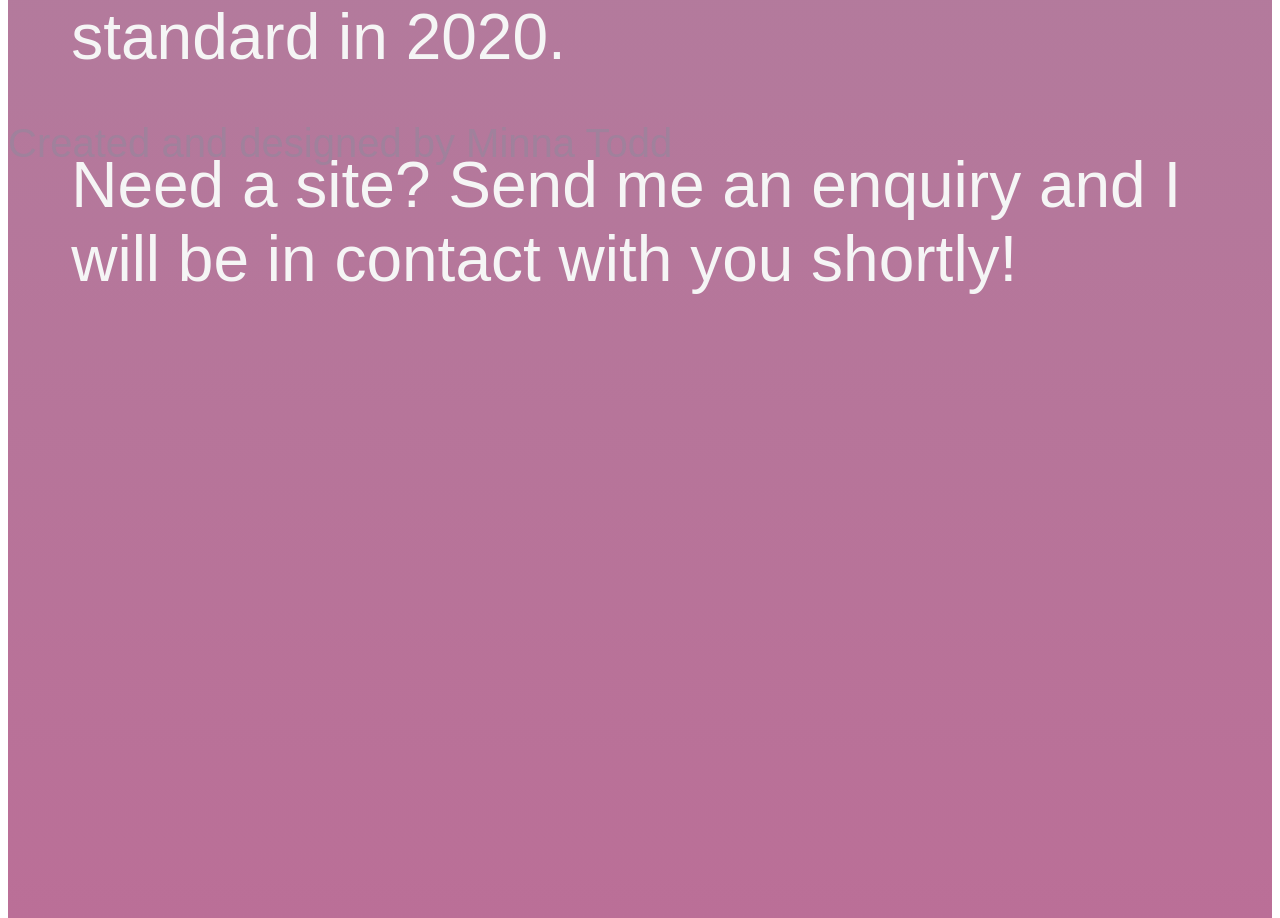
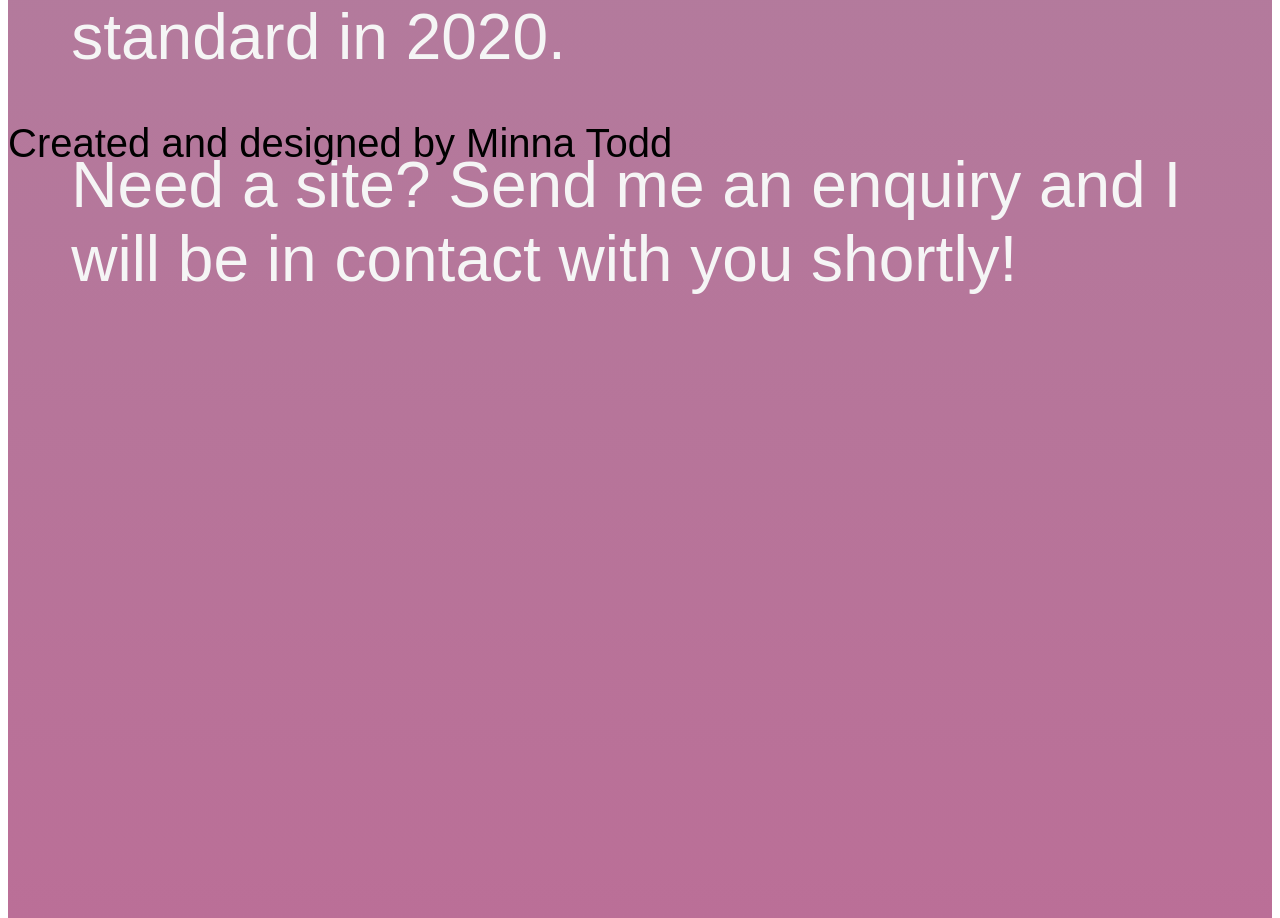
Before and after one commit to waitaminna/portfolio-site, a plain HTML site: page index.html in a window 1280 px wide. Shown: the part 1407-2325 px from the top of the page. Drawn offline with Linux system fonts and the light colour scheme; a web font is replaced by a local one.

Commit message:
Update styles.css

```diff
--- a/styles.css
+++ b/styles.css
@@ -163,5 +163,6 @@ nav h3 {
 
 footer {
     grid-area: 6 / 1 / span 1 / span 5;
-    color: #A0819C;
+    /* color: #A0819C; */
+    color: black;
 }
```
